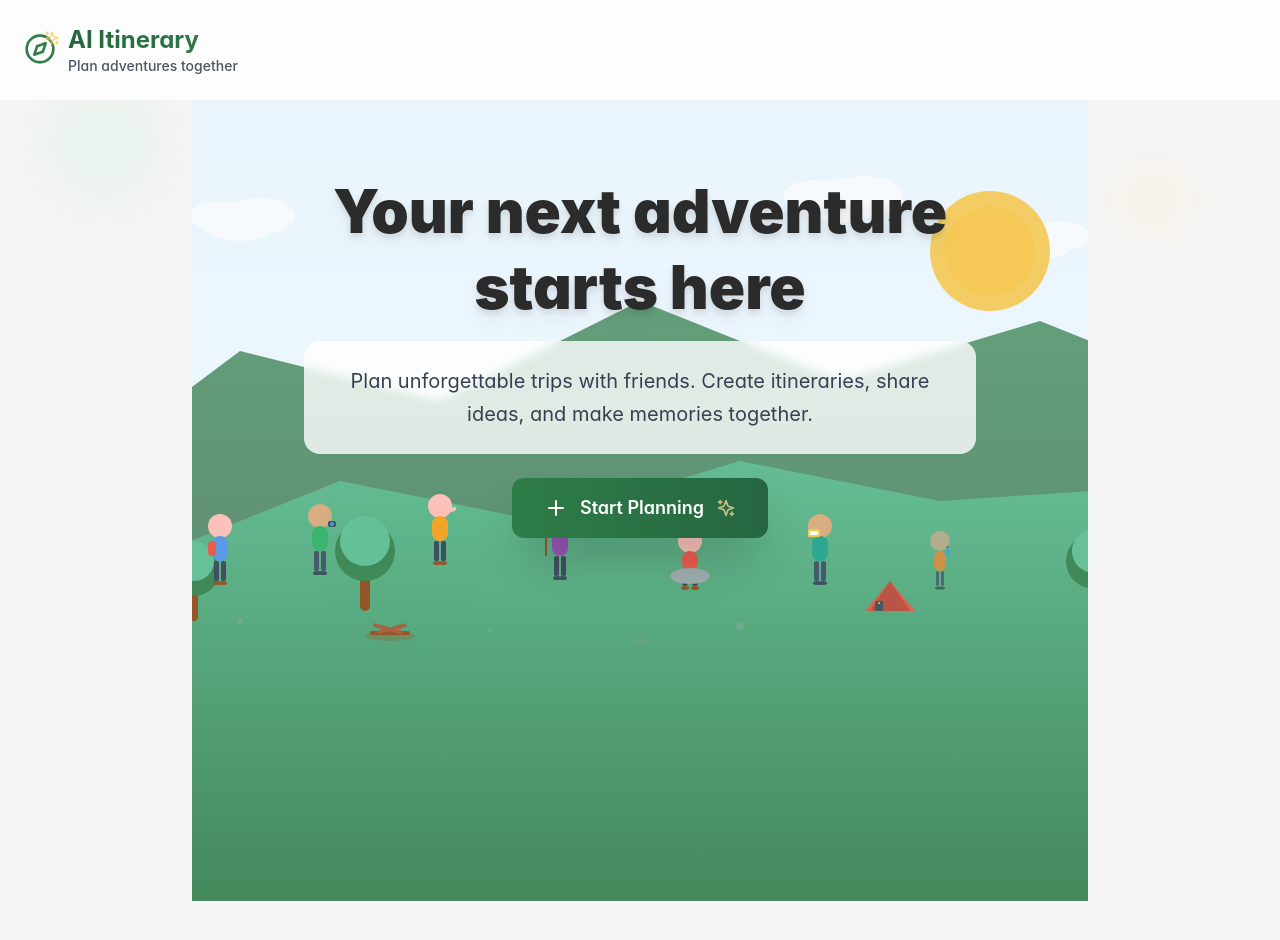
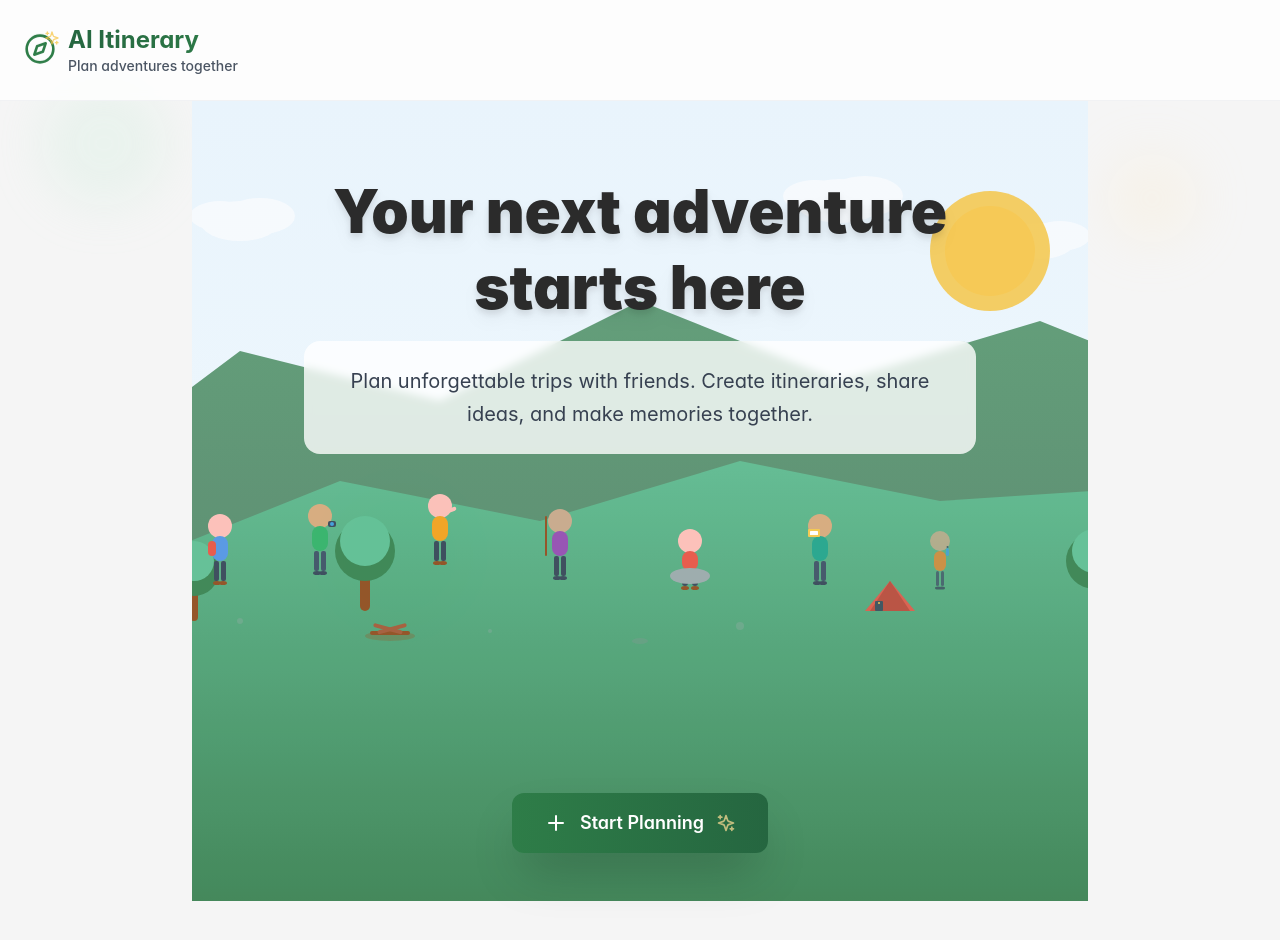
Before and after one commit to MimiLeinbach/Bolt-Hackathon, a React (Vite) app: page / in a window 1280 px wide. Shown: the top 940 px of the page. Built offline with nearby package versions, Linux system fonts and the light colour scheme.

Commit message:
Move Start Planning Button to Bottom

```diff
--- a/src/pages/HomePage.tsx
+++ b/src/pages/HomePage.tsx
@@ -40,19 +40,11 @@ export default function HomePage() {
               </p>
             </div>
           </div>
-
-          <Link to="/create-trip">
-            <button className="btn-primary text-lg px-8 py-4 inline-flex items-center space-x-3 group shadow-2xl">
-              <Plus className="w-6 h-6 group-hover:rotate-90 transition-transform duration-300" />
-              <span>Start Planning</span>
-              <Sparkles className="w-5 h-5 animate-pulse text-gold-300" />
-            </button>
-          </Link>
         </div>
 
         {/* Recent Trips */}
         {trips.length > 0 && (
-          <div className="animate-slide-up flex-1">
+          <div className="animate-slide-up flex-1 mb-8">
             <div className="bg-white/80 backdrop-blur-sm rounded-2xl p-6 mb-6">
               <h3 className="text-2xl font-bold text-charcoal mb-6 flex items-center">
                 <MapPin className="w-6 h-6 mr-2 text-forest-500" />
@@ -98,6 +90,17 @@ export default function HomePage() {
             </div>
           </div>
         )}
+
+        {/* Start Planning Button - Now at the bottom */}
+        <div className="text-center pb-12 mt-auto">
+          <Link to="/create-trip">
+            <button className="btn-primary text-lg px-8 py-4 inline-flex items-center space-x-3 group shadow-2xl">
+              <Plus className="w-6 h-6 group-hover:rotate-90 transition-transform duration-300" />
+              <span>Start Planning</span>
+              <Sparkles className="w-5 h-5 animate-pulse text-gold-300" />
+            </button>
+          </Link>
+        </div>
       </div>
     </div>
   )
```
